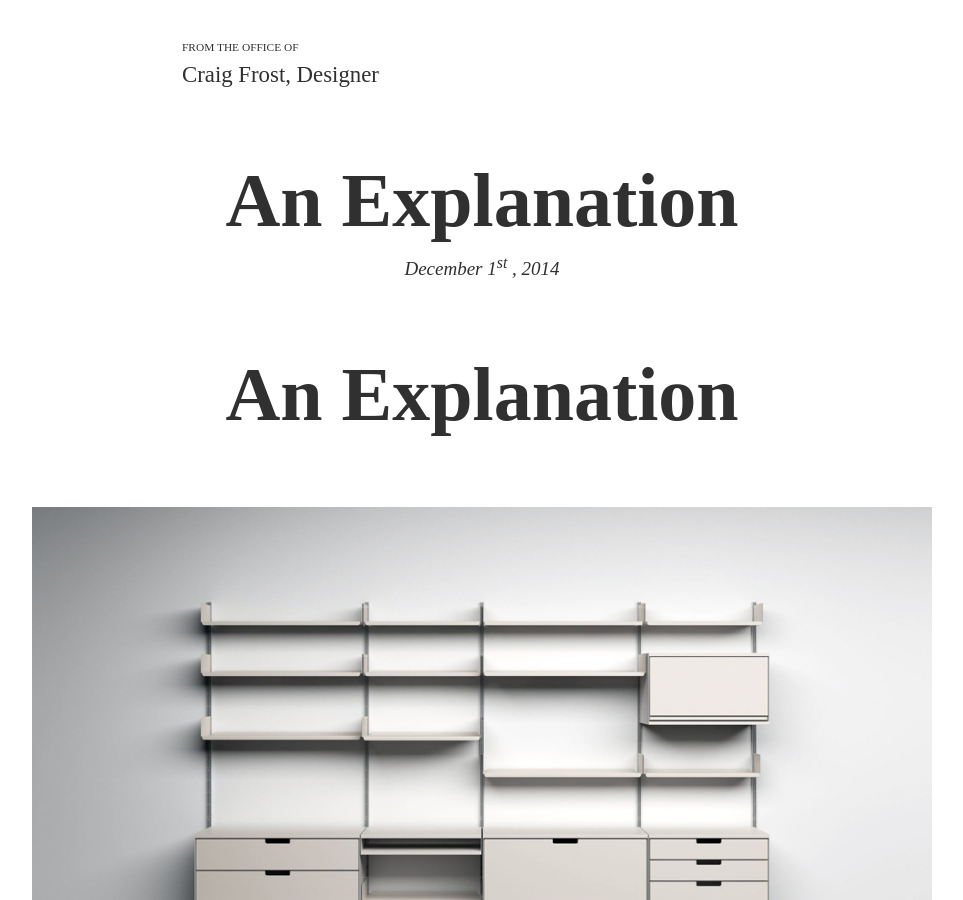
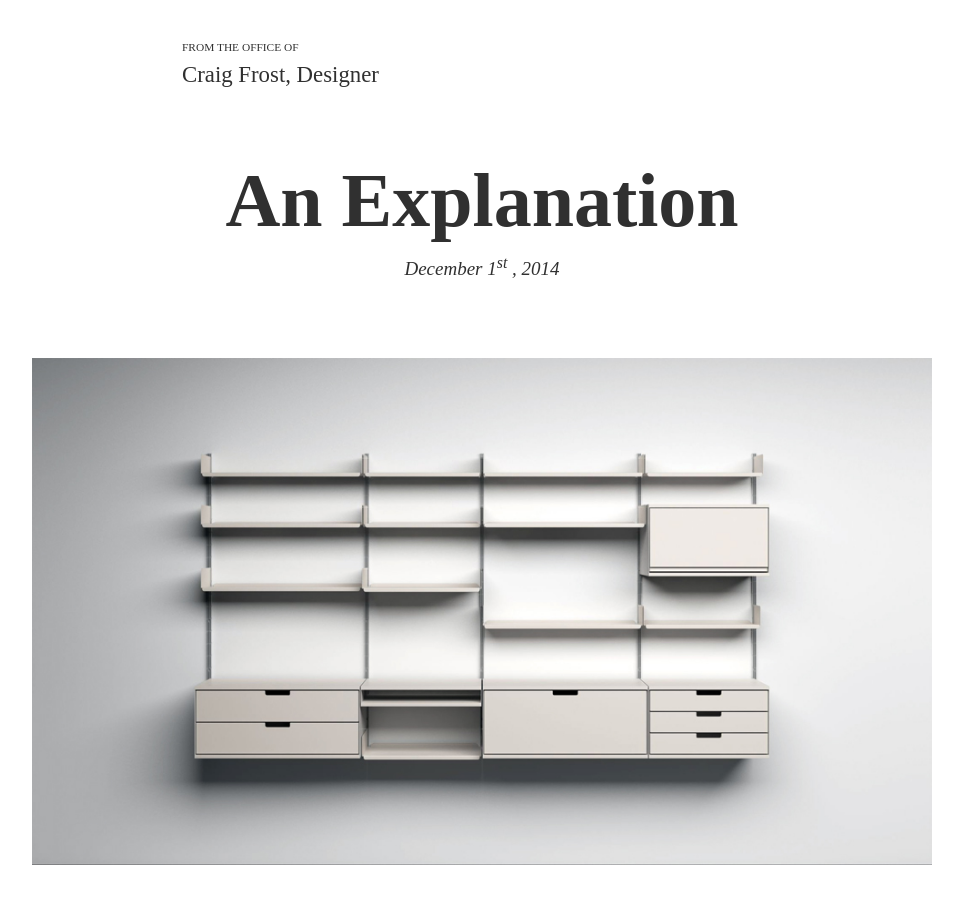
Before and after one commit to craigthomasfrost/cfdesigner.github.io, a Jekyll site: the page built from _posts/2014-12-01-an-explanation.md, in a window 1280 px wide and 900 px high. Shown: the whole window, without its empty margins (158-1121 px from the left). Built offline with Jekyll 4.4.1, drawn with Linux system fonts in a browser that asks for light colours; nearby versions of some CDN libraries; Markdown is read by kramdown in place of the engine named in the settings.

Commit message:
Update 2014-12-01-an-explanation.md

```diff
--- a/_posts/2014-12-01-an-explanation.md
+++ b/_posts/2014-12-01-an-explanation.md
@@ -2,8 +2,6 @@
 layout: post
 title: An Explanation
 ---
-
-## An Explanation
 
 {% include image.html url="/assets/images/vitsoe-606-img.jpg" description="Vitsœ 606 Universal Shelving System" %}
 
```
